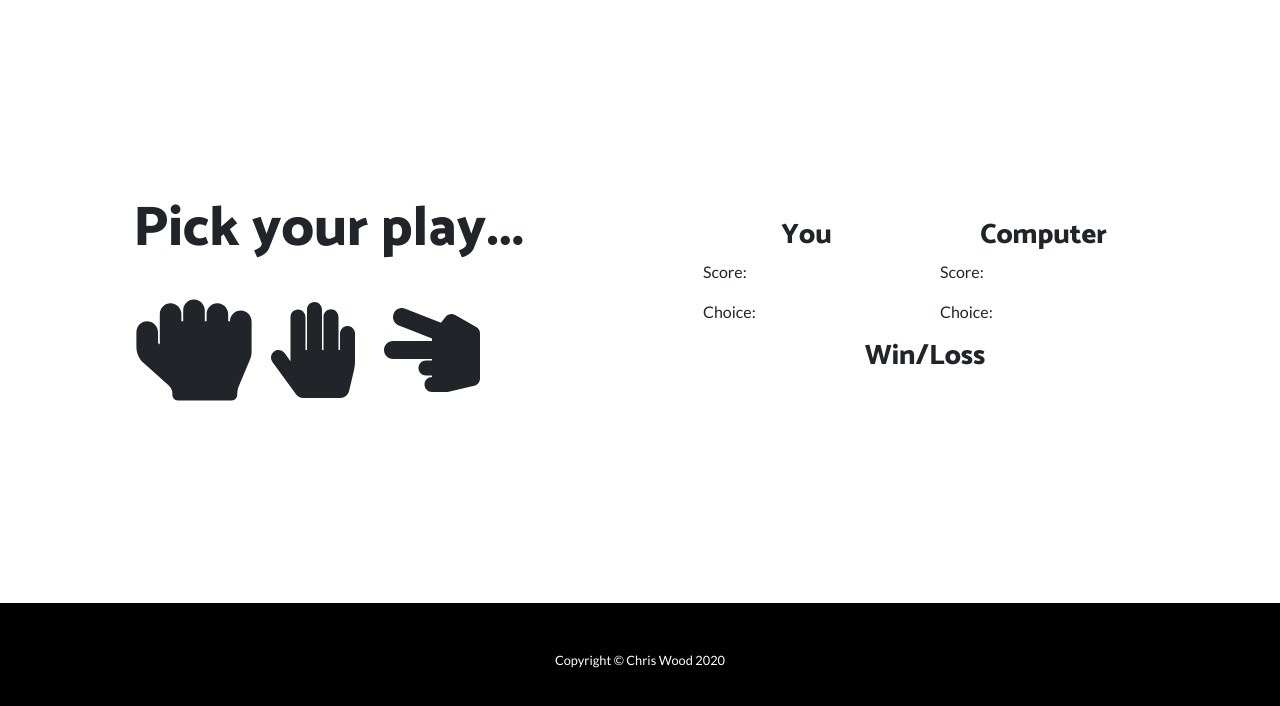
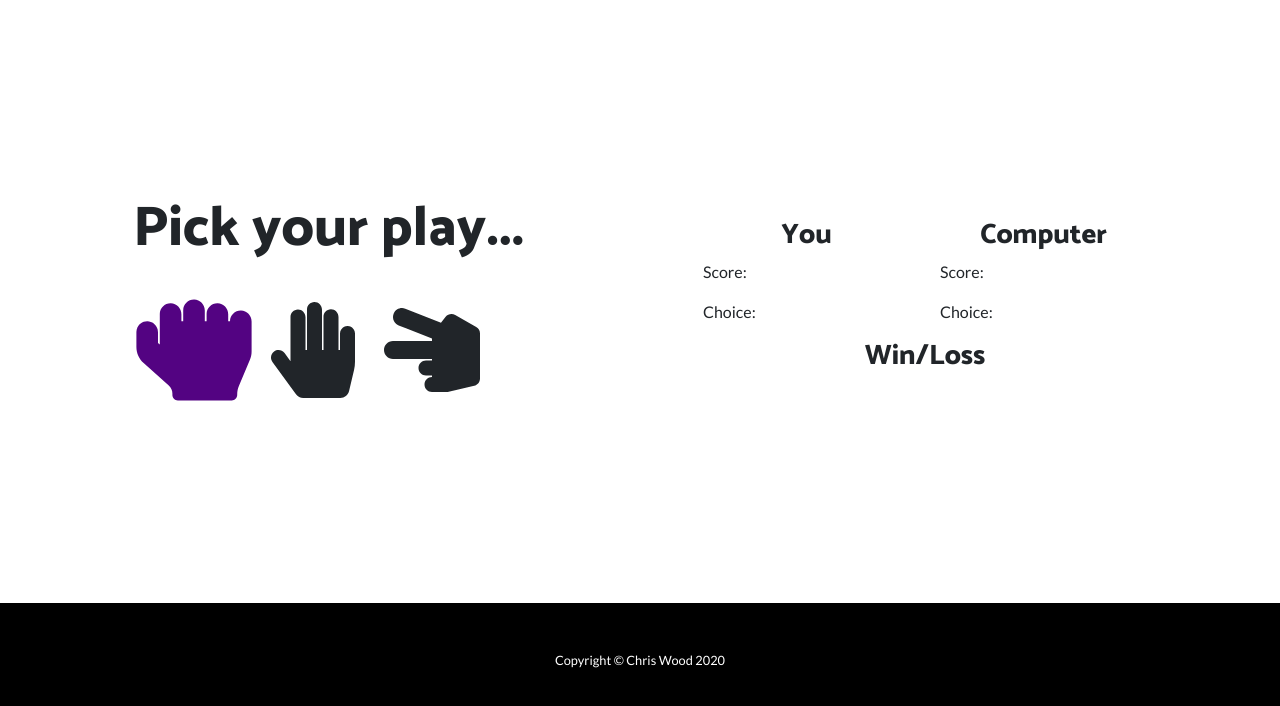
Before and after one commit to cwood89/RPS_functions_CW, a website: page index.html in a window 1280 px wide. In both pictures the pointer is over the button 194 px from the left and 1038 px from the top of the page. Shown: the part 689-1395 px from the top of the page. Drawn offline with Linux system fonts and the light colour scheme.

Commit message:
changed more colors

```diff
--- a/css/style.css
+++ b/css/style.css
@@ -2,6 +2,7 @@
   transition: .3s;
 }
 .hover:hover {
+  color: #530382;
   transform: scale(1.2);
 }
 #play {
```
